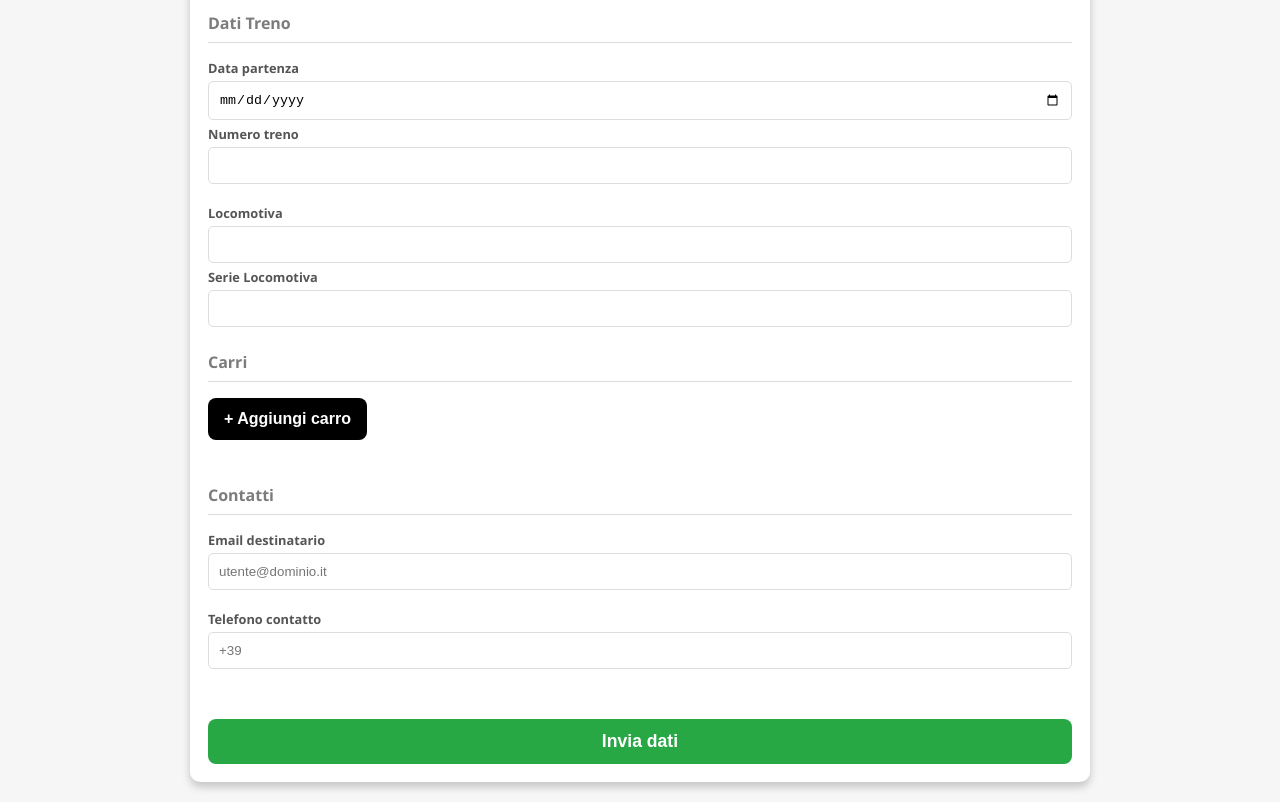
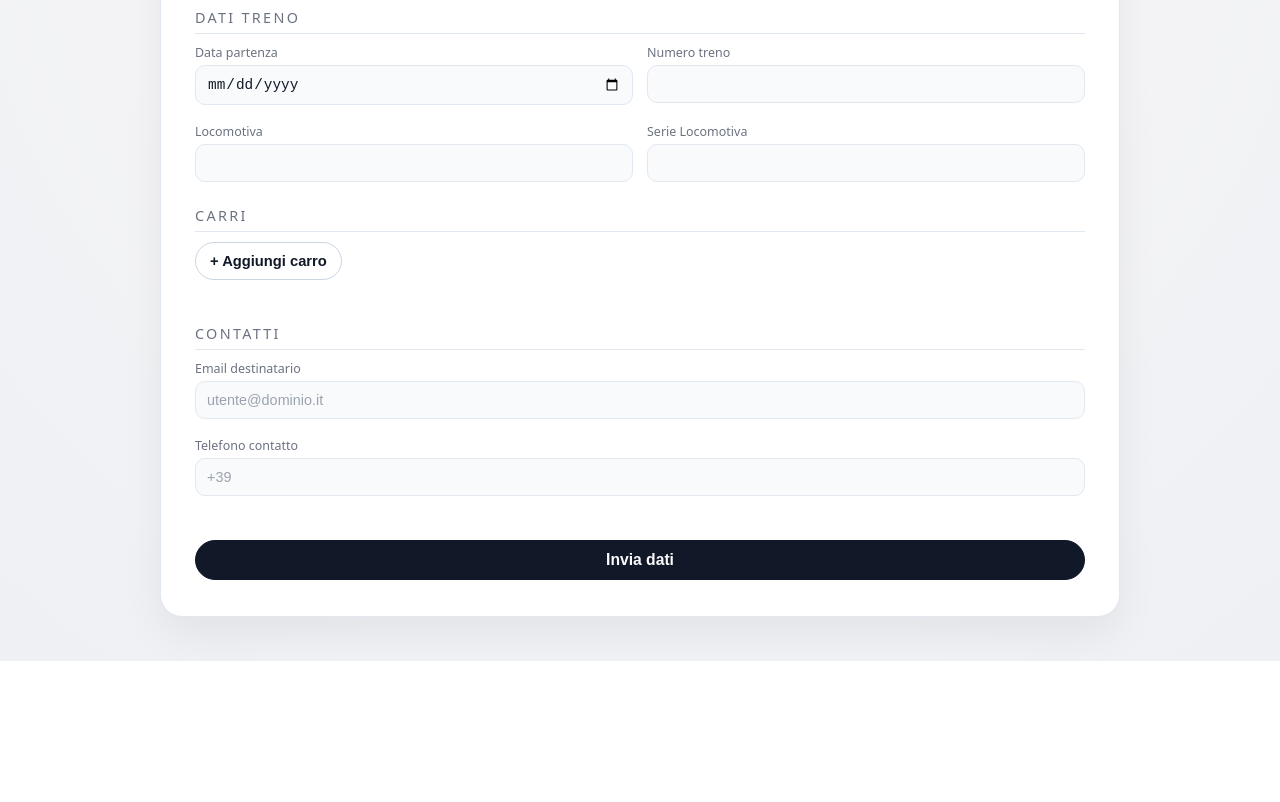
Before and after one commit to peppinruss/saas-kit, a plain HTML site: page index.html in a window 1280 px wide. Shown: the part 139-941 px from the top of the page. After the commit the page ends 800 px from the top, so only its background shows below. Drawn offline with Linux system fonts and the light colour scheme; a script that the page names is missing.

Commit message:
Update index.html

```diff
--- a/index.html
+++ b/index.html
@@ -14,163 +14,300 @@
     box-sizing: border-box;
 }
 
-        body {
-            font-family: 'Segoe UI', Tahoma, Geneva, Verdana, sans-serif;
-            background: #F6F6F6;
-            min-height: 100vh;
-            padding: 20px;
-            color: #333;
+:root {
+    --bg-page: #f4f4f6;
+    --bg-surface: #ffffff;
+    --bg-soft: #f8fafc;
+    --accent: #6366f1;
+    --accent-soft: rgba(99, 102, 241, 0.08);
+    --border-subtle: #e2e8f0;
+    --border-strong: #cbd5e1;
+    --text-main: #111827;
+    --text-muted: #6b7280;
+    --text-strong: #020617;
+    --danger: #b91c1c;
+    --success: #166534;
+    --radius-lg: 18px;
+    --radius-md: 10px;
+    --shadow-soft: 0 18px 40px rgba(15, 23, 42, 0.06);
+    --transition-fast: 150ms ease-out;
+    --transition-med: 220ms ease-out;
 }
 
-        .container {
-            max-width: 900px;
-            margin: 0 auto;
-            background: white;
-            padding: 18px;
-            border-radius: 10px;
-            box-shadow: 0 5px 8px rgba(0, 0, 0, 0.2);
+body {
+    font-family: system-ui, -apple-system, BlinkMacSystemFont, 'SF Pro Text',
+        'Segoe UI', Roboto, sans-serif;
+    background: radial-gradient(circle at top, #ffffff 0, #f4f4f6 45%, #eef0f4 100%);
+    min-height: 100vh;
+    padding: 32px 16px;
+    color: var(--text-main);
+    display: flex;
+    justify-content: center;
+    align-items: flex-start;
 }
 
+/* CONTENITORE PRINCIPALE */
+
+.container {
+    width: 100%;
+    max-width: 960px;
+    margin: 0 auto;
+    background: var(--bg-surface);
+    padding: 24px 24px 28px;
+    border-radius: 22px;
+    box-shadow: var(--shadow-soft);
+    border: 1px solid var(--border-subtle);
+}
+
+/* TITOLI */
+
 h1 {
-            color: #464646;
-            margin-bottom: 48px;
-            text-align: center;
-            font-size: 3rem;
+    color: var(--text-strong);
+    margin-bottom: 8px;
+    text-align: left;
+    font-size: 2.1rem;
+    letter-spacing: -0.04em;
 }
 
 h2 {
-            color: #7C7C7C;
+    color: var(--text-muted);
     margin-top: 24px;
-            margin-bottom: 16px;
-            font-size: 1rem;
-            border-bottom: 1px solid #DCDCDC;
-            padding-bottom: 8px;
+    margin-bottom: 10px;
+    font-size: 0.9rem;
+    font-weight: 500;
+    text-transform: uppercase;
+    letter-spacing: 0.16em;
+    border-bottom: 1px solid var(--border-subtle);
+    padding-bottom: 6px;
 }
 
+/* FORM GROUP */
+
 .form-group {
-            gap: 15px;
-            margin-bottom: 20px;;
+    display: grid;
+    grid-template-columns: minmax(0, 1fr);
+    gap: 8px;
+    margin-bottom: 18px;
 }
 
 .form-group.full {
     grid-template-columns: 1fr;
 }
 
+/* LABEL & CAMPI */
+
 label {
     display: flex;
     flex-direction: column;
-            font-size: 0.8rem;
+    font-size: 0.78rem;
+    font-weight: 500;
+    color: var(--text-muted);
+    gap: 4px;
+}
+
+label span {
+    color: var(--text-main);
+    font-size: 0.82rem;
     font-weight: 600;
-            color: #555;
-            margin-bottom: 5px;
-            gap: 4px;
 }
 
 input,
 select {
-            padding: 10px;
-            border: 1px solid #ddd;
-            border-radius: 5px;
-            font-size: rem;
-            transition: border-color 0.3s;
+    padding: 10px 11px;
+    border-radius: 10px;
+    border: 1px solid var(--border-subtle);
+    background: var(--bg-soft);
+    color: var(--text-main);
+    font-size: 0.9rem;
+    transition: border-color var(--transition-fast),
+        box-shadow var(--transition-fast),
+        background-color var(--transition-fast),
+        transform var(--transition-fast);
+}
+
+input::placeholder,
+select::placeholder {
+    color: #9ca3af;
 }
 
 input:focus,
 select:focus {
     outline: none;
-            border-color: #667eea;
-            box-shadow: 0 0 5px rgba(102, 126, 234, 0.3);
+    border-color: var(--accent);
+    box-shadow: 0 0 0 1px var(--accent-soft);
+    background-color: #ffffff;
+    transform: translateY(-0.5px);
 }
 
+/* SEZIONI VAGONI */
+
 .wagon-row {
-            background: #f8f9fa;
-            padding: 20px;
-            margin-bottom: 15px;
-            border-radius: 0px;
-            border-left: 5px solid #3b38e8;
-            animation: slideIn 0.3s ease-in-out;
+    background: #f9fafb;
+    padding: 16px 14px 14px;
+    margin-bottom: 14px;
+    border-radius: 16px;
+    border: 1px solid var(--border-subtle);
+    position: relative;
+    overflow: hidden;
+    animation: slideIn 0.18s ease-out;
 }
+
+.wagon-row::before {
+    content: "";
+    position: absolute;
+    inset: 0;
+    background: linear-gradient(120deg, transparent 0, rgba(148,163,184,0.12) 45%, transparent 100%);
+    opacity: 0;
+    pointer-events: none;
+    transition: opacity var(--transition-med);
+}
+
+.wagon-row:hover::before {
+    opacity: 1;
+}
+
+.wagon-row .form-group {
+    margin-bottom: 10px;
+}
+
+.wagon-number {
+    font-weight: 600;
+    color: var(--text-main);
+    margin-bottom: 8px;
+    font-size: 0.88rem;
+    letter-spacing: 0.09em;
+    text-transform: uppercase;
+}
+
+/* ANIMAZIONI */
 
 @keyframes slideIn {
     from {
         opacity: 0;
-                transform: translateY(-10px);
+        transform: translateY(6px);
     }
-
     to {
         opacity: 1;
         transform: translateY(0);
     }
 }
 
-        .wagon-row .form-group {
-            margin-bottom: 15px;
+/* BOTTONI */
+
+button {
+    padding: 10px 14px;
+    font-size: 0.92rem;
+    border: none;
+    border-radius: 999px;
+    cursor: pointer;
+    transition: transform var(--transition-fast),
+        box-shadow var(--transition-fast),
+        background-color var(--transition-fast),
+        color var(--transition-fast),
+        border-color var(--transition-fast);
+    font-weight: 600;
+    display: inline-flex;
+    align-items: center;
+    justify-content: center;
+    gap: 6px;
+    white-space: nowrap;
 }
 
-        .wagon-number {
-            font-weight: 700;
-            color: #000000;
-            margin-bottom: 10px;
-        }
-
-        button {
-            padding: 12px 16px;
-            font-size: 1rem;
-            border: none;
-            border-radius: 8px;
-            cursor: pointer;
-            transition: all 0.3s;
-            font-weight: 600;
-        }
+/* Pulsante secondario: aggiungi vagone */
 
 #add-wagon {
-            background-color: #000000;
-            color: white;
+    background: #ffffff;
+    color: var(--text-main);
+    border: 1px solid var(--border-strong);
     margin-bottom: 20px;
 }
 
 #add-wagon:hover {
-            background-color: #858585;
-            transform: translateY(-2px);
-            box-shadow: 0 5px 15px rgba(117, 117, 117, 0.3);
+    background: #f3f4f6;
+    transform: translateY(-1px);
+    box-shadow: 0 10px 22px rgba(15, 23, 42, 0.08);
 }
 
+/* Pulsante principale: submit */
+
 #submit-btn {
-            background-color: #28a745;
-            color: white;
+    background: #111827;
+    color: #f9fafb;
     width: 100%;
-            margin-top: 30px;
-            font-size: 1.1rem;
+    margin-top: 26px;
+    font-size: 0.98rem;
+    border: 1px solid #0f172a;
 }
 
 #submit-btn:hover:not(:disabled) {
-            background-color: #218838;
-            transform: translateY(-2px);
-            box-shadow: 0 5px 15px rgba(40, 167, 69, 0.3);
+    background: #020617;
+    transform: translateY(-1px);
+    box-shadow: 0 14px 28px rgba(15, 23, 42, 0.2);
 }
 
 #submit-btn:disabled {
-            background-color: #ccc;
+    background: #e5e7eb;
+    border-color: #d1d5db;
+    color: #9ca3af;
     cursor: not-allowed;
+    box-shadow: none;
+}
+
+/* ALERT / MESSAGGI */
+
+.error,
+.success {
+    padding: 11px 12px;
+    border-radius: 10px;
+    margin-bottom: 16px;
+    font-size: 0.86rem;
+    display: none;
+    border: 1px solid transparent;
 }
 
 .error {
-            color: #dc3545;
-            background: #f8d7da;
-            padding: 15px;
-            border-radius: 5px;
-            margin-bottom: 20px;
-            display: none;
+    color: #991b1b;
+    background: #fee2e2;
+    border-color: #fecaca;
 }
 
 .success {
-            color: #155724;
-            background: #d4edda;
-            padding: 15px;
-            border-radius: 5px;
-            margin-bottom: 20px;
-            display: none;
+    color: #166534;
+    background: #dcfce7;
+    border-color: #bbf7d0;
 }
+
+/* RESPONSIVE */
+
+@media (min-width: 640px) {
+    body {
+        padding: 40px 24px;
+    }
+
+    .container {
+        padding: 28px 28px 32px;
+    }
+
+    .form-group {
+        grid-template-columns: repeat(2, minmax(0, 1fr));
+        gap: 14px;
+    }
+
+    .form-group.full {
+        grid-template-columns: 1fr;
+    }
+}
+
+@media (min-width: 1024px) {
+    .container {
+        padding: 32px 34px 36px;
+    }
+
+    h1 {
+        font-size: 2.3rem;
+    }
+}
+
     </style>
 </head>
 
```
Lines whose indentation alone changed are shown as unchanged.
